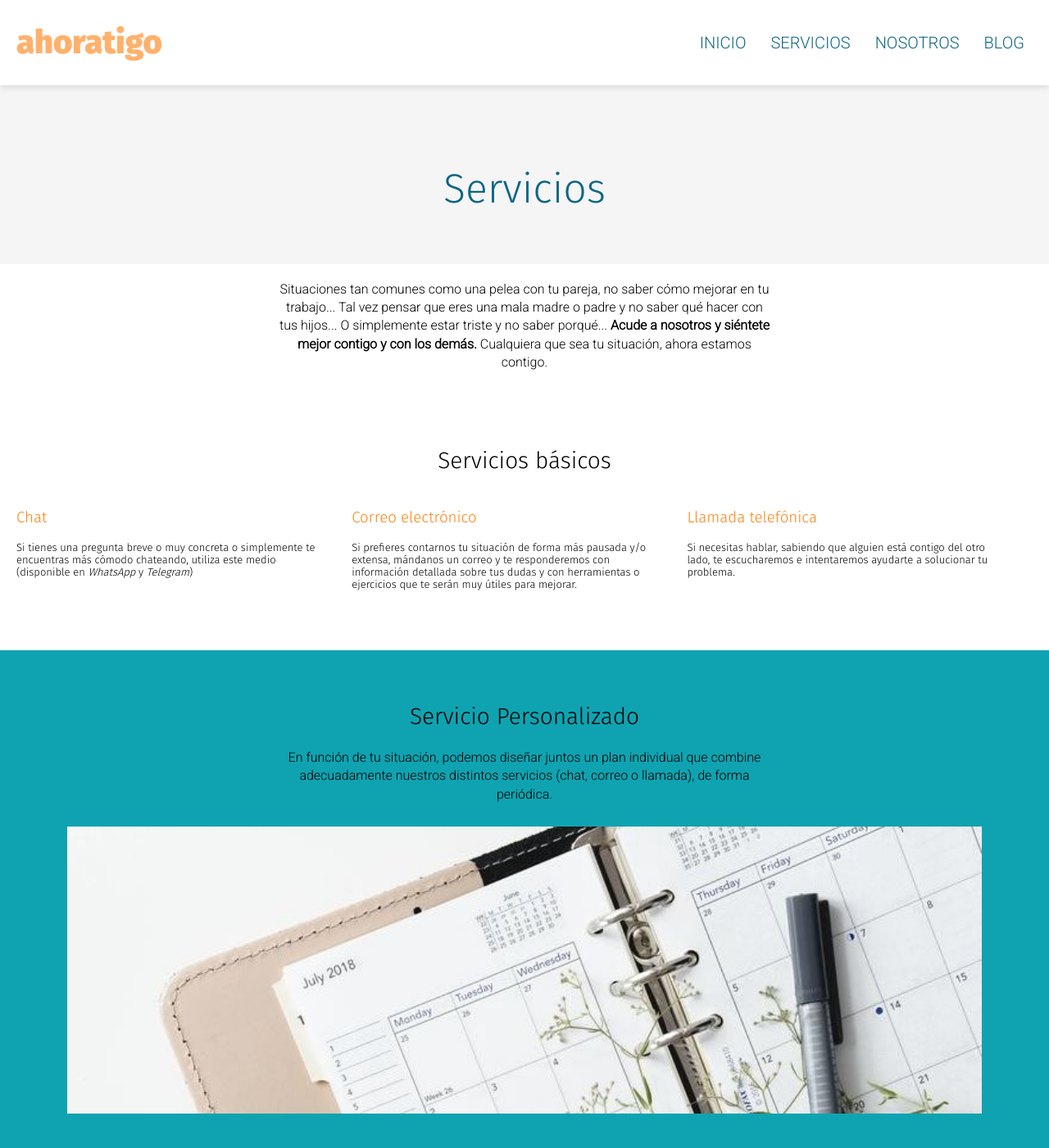
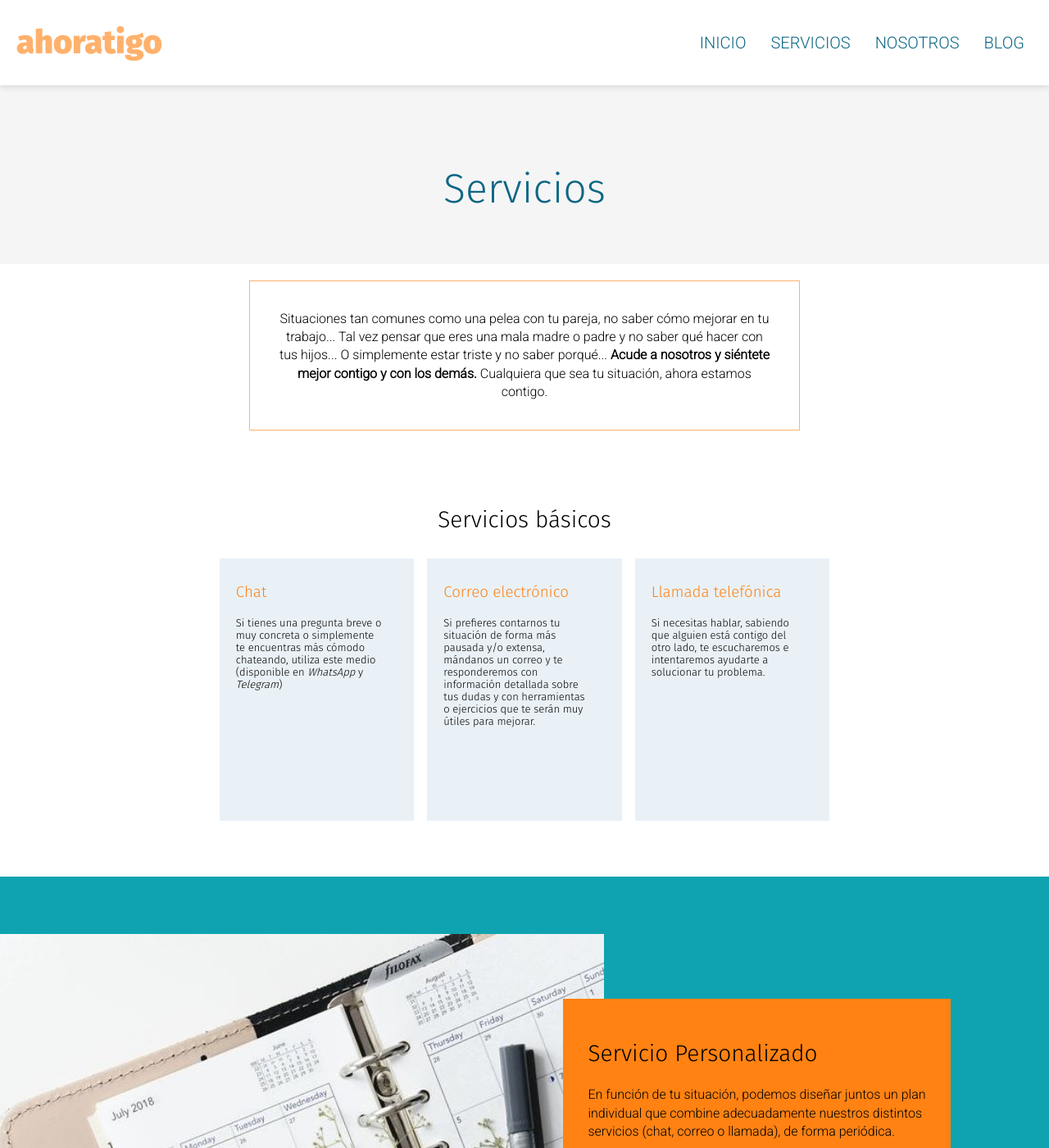
Before and after one commit to sukabal/sukabal.github.io, a Jekyll site: the page built from servicios.html, in a window 1280 px wide and 1400 px high. Shown: the whole window at 82% size. Built offline with Jekyll 4.4.1, drawn with Linux system fonts in a browser that asks for light colours.

Commit message:
feat: improve 'servicios' style

```diff
--- a/css/main.scss
+++ b/css/main.scss
@@ -188,6 +188,14 @@ body {
     text-align: center;
     font-size: 36px;
     padding-top: 40px;
+
+    &.left {
+      text-align: left;
+    }
+
+    &.right {
+      text-align: right;
+    }
   }
 
   h3 {
@@ -457,6 +465,18 @@ body {
 .services-mini-cards {
   display: flex;
   flex-flow: row wrap;
+  align-items: stretch;
+  justify-content: center;
+  max-width: 768px;
+
+  @media all and (max-width: 719px) {
+    justify-content: flex-start;
+  }
+
+  @media all and (max-width: 400px) {
+    width: 100%;
+
+  }
 }
 
 .service-mini {
@@ -471,8 +491,24 @@ body {
     width: 100%;
   }
 
+  .service-mini-content {
+    padding: 20px;
+    margin: 8px;
+    background-color: $grey-light-color;
+    height: 280px;
+
+    @media all and (max-width: 719px) {
+      height: 290px;
+    }
+
+    @media all and (max-width: 400px) {
+      height: 150px;
+    }
+  }
+
   .service-mini-title {
     color: $accent-color;
+    margin-top: 10px;
 
     // @mixin service-icon() {
     //   display: block;
@@ -506,12 +542,74 @@ body {
   }
 }
 
-.service-custom {
 
+@mixin service-extra() {
+  padding: 30px;
+  max-width: 450px;
+
+  h2 {
+    margin-top: 0px;
+  }
 }
 
+.service-band-with-box {
+  display: flex;
+  flex-flow: row nowrap;
+  padding-top: 50px;
+
+
+  @media all and (max-width: 719px) {
+    flex-wrap: wrap;
+  }
+
+  @media all and (max-width: 400px) {
+    flex-wrap: wrap;
+  }
+}
+
+.service-custom {
+ background-color: $accent-color;
+ @include service-extra();
+ margin-right: 100px;
+
+  @media all and (max-width: 719px) {
+    margin-right: 0px;
+  }
+}
+
+.service-custom-photo{
+  background-image: url('/media/photos/photo-agenda.jpg');
+  margin-right: -50px;
+  margin-left: -50px;
+
+  @media all and (max-width: 719px) {
+    margin-right: 0px;
+    margin-left: 0px;
+    width: 100%;
+  }
+ }
+
+
 .service-enterprise {
+  background-color: $primary-color;
+  @include service-extra();
+  margin-left: 100px;
 
+  @media all and (max-width: 719px) {
+    margin-left: 0px;
+  }
+}
+
+.service-enterprise-photo{
+  background-image: url('/media/photos/photo-enterprise.jpg');
+  margin-left: -50px;
+  margin-right: -50px;
+
+  @media all and (max-width: 719px) {
+    margin-right: 0px;
+    margin-left: 0px;
+    width: 100%;
+  }
 }
 
 /* Payment */
--- a/servicios.html
+++ b/servicios.html
@@ -5,11 +5,10 @@ title: Nuestros servicios para ti
 
 <section class="band bg-grey">
   <h1 class="pageTitle">Servicios</h1>
-
 </section>
 
 <section class="band band--mini">
-  <p class="section-paragraph section-paragraph--small">
+  <p class="section-paragraph section-paragraph--small" style="border: 1px #ffb16c solid; padding: 35px;">
     Situaciones tan comunes como una pelea con tu pareja, no saber cómo mejorar en tu trabajo... Tal vez pensar que
     eres una mala madre o padre y no saber qué hacer con tus hijos... O simplemente estar triste y no saber porqué...
     <strong>Acude a nosotros y siéntete mejor contigo y con los demás.</strong>
@@ -23,6 +22,7 @@ title: Nuestros servicios para ti
   <div class="services-mini-cards">
 
     <div class="service-mini">
+      <div class="service-mini-content">
         <h3 class="service-mini-title chat">Chat</h3>
         <p class="service-mini-text">Si tienes una pregunta breve o muy concreta o simplemente
           te
@@ -30,45 +30,51 @@ title: Nuestros servicios para ti
           chateando, utiliza este medio
           (disponible en <em>WhatsApp</em> y <em>Telegram</em>)</p>
       </div>
+    </div>
 
     <div class="service-mini">
+      <div class="service-mini-content">
         <h3 class="service-mini-title email">Correo electrónico</h3>
         <p class="service-mini-text">Si prefieres contarnos tu situación de forma más pausada
           y/o
           extensa, mándanos un correo y te responderemos con
           información detallada sobre tus dudas y con herramientas o ejercicios que te serán muy útiles para mejorar.</p>
       </div>
+    </div>
 
     <div class="service-mini">
+      <div class="service-mini-content">
         <h3 class="service-mini-title call">Llamada telefónica</h3>
         <p class="service-mini-text">Si necesitas hablar, sabiendo que alguien está contigo del
           otro
           lado, te escucharemos e intentaremos ayudarte a
           solucionar tu problema.</p>
       </div>
+    </div>
 
     <section class="band band--mini"></section>
   </div>
 </section>
 
-<section class="band band--mini bg-secondary">
-  <div>
-    <h2>Servicio Personalizado</h2>
-    <p class="section-paragraph section-paragraph--small">
+<section class="band band--mini bg-secondary service-band-with-box">
+  <div class="section-photo section-photo--with-margin section-photo--solid service-custom-photo"></div>
+  <div class="service-custom">
+    <h2 class="left">Servicio Personalizado</h2>
+    <p class="section-paragraph section-paragraph--small" style="text-align: left;">
       En función de tu situación, podemos diseñar juntos un plan individual que combine adecuadamente nuestros
       distintos
       servicios
       (chat, correo o llamada), de forma periódica.
     </p>
   </div>
-  <div class="section-photo section-photo--with-margin section-photo--solid section-photo--" style="background-image: url('/media/photos/photo-agenda.jpg')"></div>
 </section>
 
-<section class="color-white band band--mini bg-primary">
-  <div>
-    <h2>Servicio a Empresas</h2>
-    <p class="section-paragraph section-paragraph--small">Si te gustaría ofrecer estos servicios
+<section class="color-white band band--mini bg-secondary service-band-with-box">
+  <div class="service-enterprise" style="z-index: 1">
+    <h2 class="right">Servicio a Empresas</h2>
+    <p class="section-paragraph section-paragraph--small" style="text-align: right;">Si te gustaría ofrecer estos
+      servicios
       dentro a los empleados de tu empresa, contáctanos y diseñaremos un servicio adaptado a tus necesidades</p>
   </div>
-  <div class="section-photo section-photo--with-margin section-photo--solid" style="background-image: url('/media/photos/photo-enterprise.jpg');"></div>
+  <div class="section-photo section-photo--with-margin section-photo--solid service-enterprise-photo"></div>
 </section>
```
Lines whose indentation alone changed are shown as unchanged.
